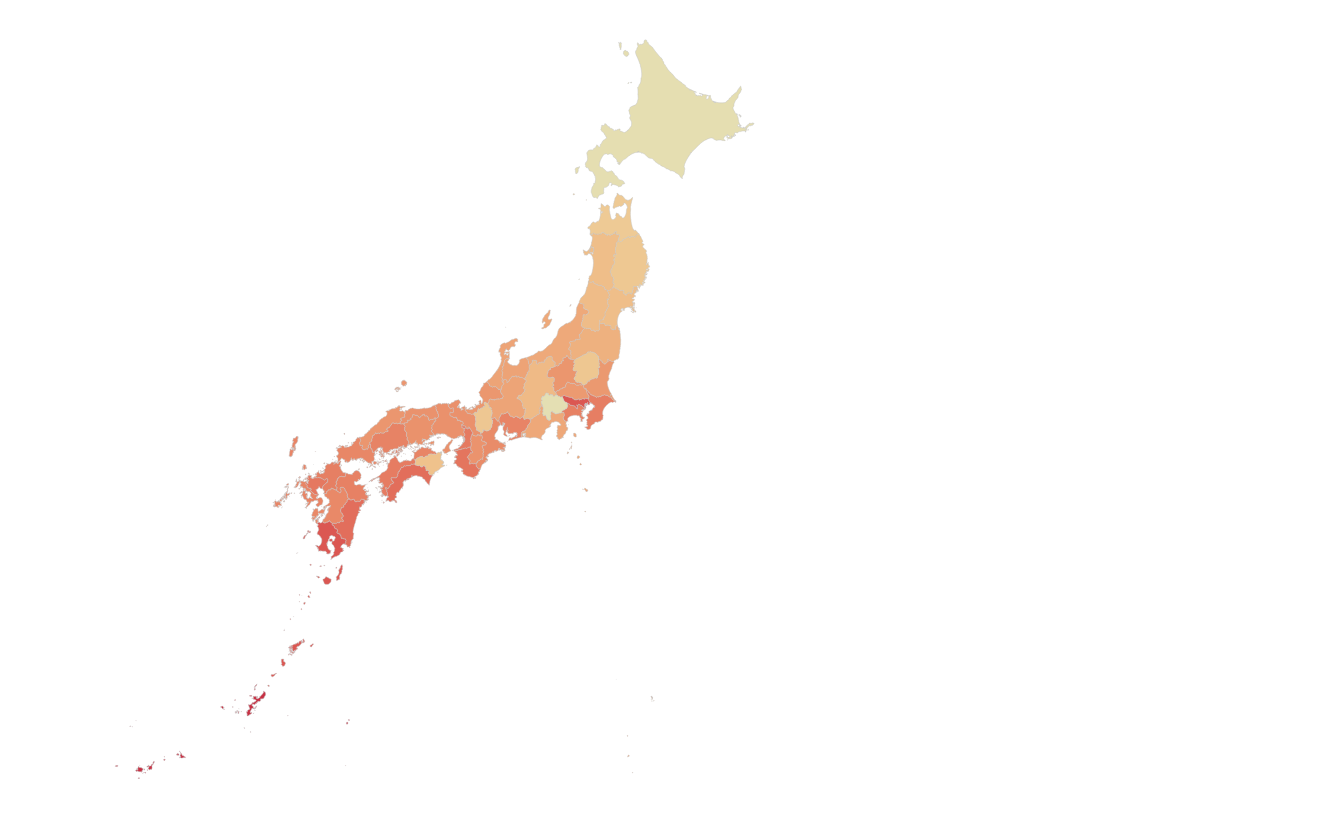
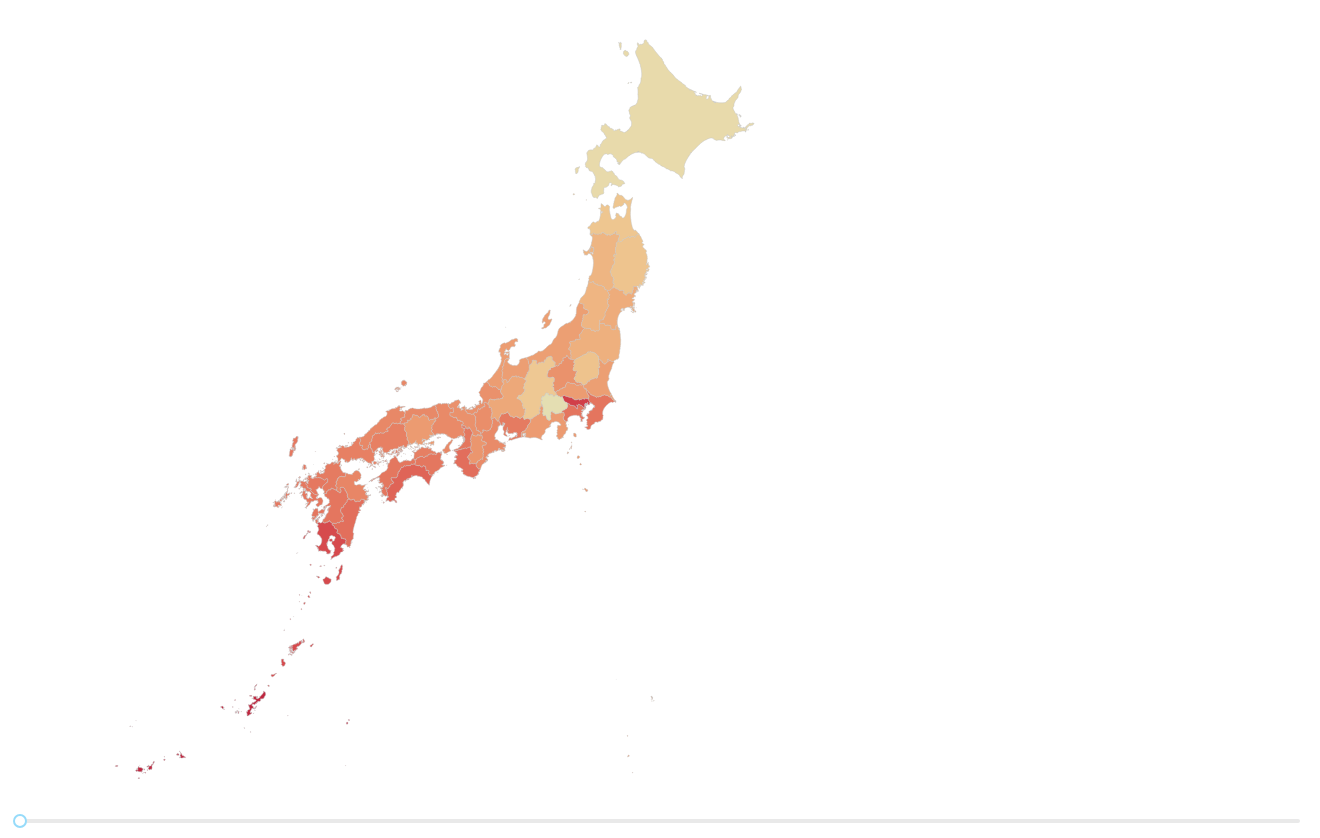
Before and after one commit to Kiwilicious/map-of-japan, a React (Create React App) app: page / in a window 1280 px wide. Shown: the whole page, 1320 px wide, since content can reach past the window. Before the commit the page ends 804 px from the top, so only its background shows below. Built offline with nearby package versions, Linux system fonts and the light colour scheme.

Commit message:
Adds context and slider for date change

```diff
--- a/src/App.tsx
+++ b/src/App.tsx
@@ -1,9 +1,16 @@
 import React from "react";
 import "./App.css";
+import DateProvider from "./components/context/DateContext";
 import JapaneseMap from "./components/JapaneseMap/JapaneseMap";
+import MapSlider from "./components/MapSlider/MapSlider";
 
 const App: React.FC = () => {
-  return <JapaneseMap />;
+  return (
+    <DateProvider>
+      <JapaneseMap />
+      <MapSlider />
+    </DateProvider>
+  );
 };
 
 export default App;
--- a/src/components/JapaneseMap/JapaneseMap.tsx
+++ b/src/components/JapaneseMap/JapaneseMap.tsx
@@ -1,10 +1,12 @@
-import React from "react";
+import React, { useContext } from "react";
 import * as d3 from "d3";
 import { Feature } from "geojson";
 import styles from "./style.module.css";
 
 import mapData from "../../data/jp_prefs.json";
 import tempData from "../../data/formatted.json";
+
+import { DateContext } from "../context/DateContext";
 
 interface Prefecture {
   type: string;
@@ -21,6 +23,7 @@ interface Prefecture {
 }
 
 const JapaneseMap = () => {
+  const [currentDate] = useContext(DateContext);
   const { minTemperature, maxTemperature } = tempData;
   const colorBand = d3
     .scaleSequential(
@@ -46,8 +49,8 @@ const JapaneseMap = () => {
     const prefPath = path(feature as Feature) || "";
     const pref = (tempData as any)[feature.properties.NAME_JP];
 
-    const year = "1992";
-    const month = 3;
+    const year = currentDate.year;
+    const month = currentDate.month;
     let temp = null;
 
     if (pref[year] && pref[year][month]) {
--- /dev/null
+++ b/src/components/MapSlider/MapSlider.tsx
@@ -0,0 +1,53 @@
+import React, { useContext } from "react";
+import styled from "styled-components";
+import Slider, { createSliderWithTooltip } from "rc-slider";
+import "rc-slider/assets/index.css";
+import { DateContext } from "../context/DateContext";
+
+import tempData from "../../data/formatted.json";
+
+const Container = styled.div`
+  margin: 10px 0;
+  padding: 0 20px;
+  width: 100%;
+`;
+
+const SliderWithTooltip = createSliderWithTooltip(Slider);
+
+const { minYear, maxYear } = tempData;
+
+const mappedMax = (maxYear - minYear + 1) * 12;
+
+function convertToDate(sliderValue: number) {
+  const year = Math.floor((sliderValue - 1) / 12) + minYear;
+  const month = sliderValue % 12 === 0 ? 12 : sliderValue % 12;
+
+  return [year, month];
+}
+
+function tipFormatter(sliderValue: number) {
+  const [year, month] = convertToDate(sliderValue);
+  return `${year}年 ${month}月`;
+}
+
+function onSliderMove(sliderValue: number, dispatch: any) {
+  const [year, month] = convertToDate(sliderValue);
+  dispatch({ type: "setDate", payload: { year, month } });
+}
+
+const MapSlider = () => {
+  const [currentDate, dispatch] = useContext(DateContext);
+
+  return (
+    <Container>
+      <SliderWithTooltip
+        min={1}
+        max={mappedMax}
+        tipFormatter={tipFormatter}
+        onChange={val => onSliderMove(val, dispatch)}
+      />
+    </Container>
+  );
+};
+
+export default MapSlider;
--- /dev/null
+++ b/src/components/context/DateContext.tsx
@@ -0,0 +1,38 @@
+import React, { useReducer } from "react";
+
+interface DateState {
+  year: string;
+  month: number;
+}
+
+interface SetDateAction {
+  type: string;
+  payload: DateState;
+}
+
+type DateAction = SetDateAction;
+
+export const initialState: DateState = {
+  year: "2019",
+  month: 10
+};
+
+export const reducer = (state: DateState, action: DateAction) => {
+  switch (action.type) {
+    case "setDate":
+      return { ...initialState, ...action.payload };
+    default:
+      throw new Error("Unexpected action");
+  }
+};
+
+export const DateContext = React.createContext([] as any);
+
+const DateProvider: React.FC = ({ children }) => {
+  const contextValue = useReducer(reducer, initialState);
+  return (
+    <DateContext.Provider value={contextValue}>{children}</DateContext.Provider>
+  );
+};
+
+export default DateProvider;
```
